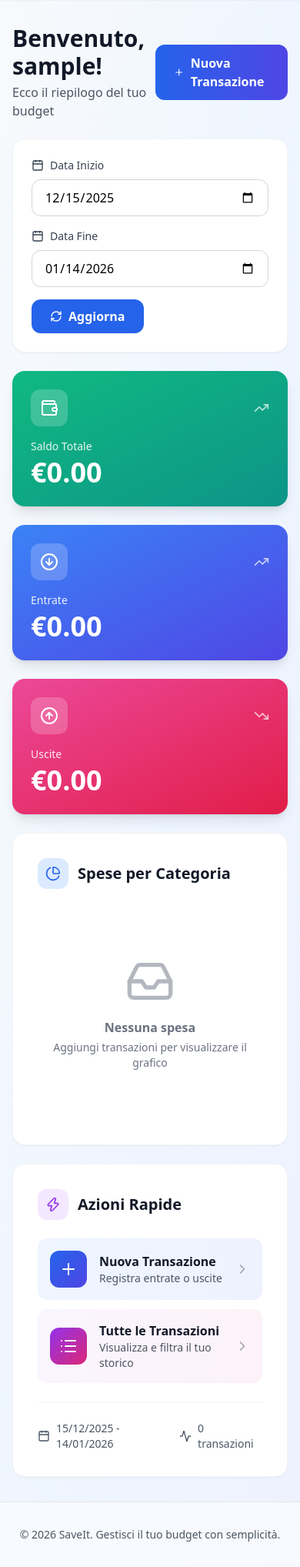
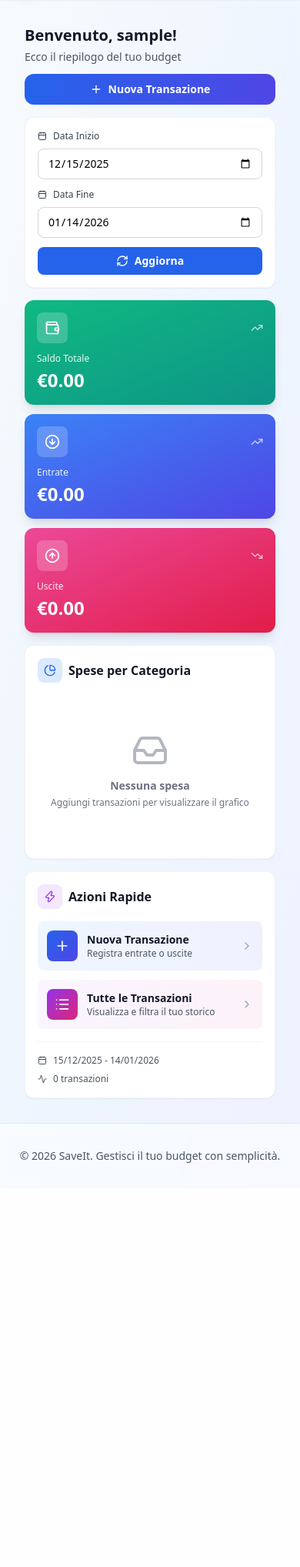
Before and after one commit to Orfico/saveit, a Django app: page / in a window 390 px wide. Shown: the part 65-2101 px from the top of the page at 77% size. After the commit the page ends 1576 px from the top, so only its background shows below. Run offline with Django 5.2, Linux system fonts and the light colour scheme; the visitor is signed in with stand-in values (Sample User, id 1); data that the repository does not hold is empty; some libraries are stand-ins or nearby versions.

Commit message:
improved Dashboard responsiveness

```diff
--- a/templates/base.html
+++ b/templates/base.html
@@ -5,6 +5,7 @@
     <meta name="viewport" content="width=device-width, initial-scale=1.0">
     <title>{% block title %}SaveIt{% endblock %}</title>
     <script src="https://cdn.tailwindcss.com"></script>
+
     <script>
         tailwind.config = {
             theme: {
@@ -27,6 +28,39 @@
             }
         }
     </script>
+        <!-- Fix per overflow orizzontale -->
+    <style>
+        /* Previene overflow orizzontale globalmente */
+        html, body {
+            max-width: 100vw;
+            overflow-x: hidden;
+        }
+
+        /* Forza tutti i container a rispettare la larghezza del viewport */
+        * {
+            max-width: 100%;
+        }
+
+        /* Eccezione per elementi che devono essere più larghi del parent */
+        .max-w-7xl, .max-w-6xl, .max-w-5xl, .max-w-4xl {
+            max-width: 100% !important;
+            padding-left: 1rem;
+            padding-right: 1rem;
+        }
+
+        /* Fix per tabelle responsive */
+        table {
+            display: block;
+            overflow-x: auto;
+            white-space: nowrap;
+        }
+
+        /* Fix per grafici Chart.js */
+        canvas {
+            max-width: 100% !important;
+            height: auto !important;
+        }
+    </style>
     <!-- Lucide Icons -->
     <script src="https://unpkg.com/lucide@latest"></script>
     <style>
--- a/templates/core/dashboard.html
+++ b/templates/core/dashboard.html
@@ -3,149 +3,155 @@
 {% block title %}Dashboard - SaveIt{% endblock %}
 
 {% block content %}
-<div class="space-y-6">
+<div class="space-y-4 sm:space-y-6 px-4 sm:px-0">
     <!-- Header -->
-    <div class="flex items-center justify-between">
+    <div class="flex flex-col sm:flex-row sm:items-center sm:justify-between gap-3 sm:gap-4">
         <div>
-            <h1 class="text-3xl font-bold text-gray-900">Benvenuto, {{ user.username }}!</h1>
-            <p class="text-gray-600 mt-1">Ecco il riepilogo del tuo budget</p>
+            <h1 class="text-xl sm:text-2xl lg:text-3xl font-bold text-gray-900">Benvenuto, {{ user.username }}!</h1>
+            <p class="text-sm sm:text-base text-gray-600 mt-1">Ecco il riepilogo del tuo budget</p>
         </div>
+        <!-- Bottone compatto su mobile -->
         <a href="{% url 'core:transaction_create' %}"
-           class="flex items-center gap-2 px-6 py-3 bg-gradient-to-r from-blue-600 to-indigo-600 text-white rounded-xl hover:shadow-lg font-semibold transition-all">
-            <i data-lucide="plus" class="w-5 h-5"></i>
-            <span>Nuova Transazione</span>
+           class="flex items-center justify-center sm:justify-start gap-2 px-4 py-2.5 sm:px-6 sm:py-3 bg-gradient-to-r from-blue-600 to-indigo-600 text-white rounded-xl hover:shadow-lg font-semibold transition-all w-full sm:w-auto">
+            <i data-lucide="plus" class="w-4 h-4 sm:w-5 sm:h-5 flex-shrink-0"></i>
+            <span class="text-sm sm:text-base whitespace-nowrap">Nuova Transazione</span>
         </a>
     </div>
 
     <!-- Date Filter -->
-    <div class="bg-white rounded-2xl shadow-sm border border-gray-100 p-6">
-        <form method="GET" class="flex flex-wrap gap-4 items-end">
-            <div class="flex-1 min-w-[200px]">
-                <label class="block text-sm font-medium text-gray-700 mb-2 flex items-center gap-2">
-                    <i data-lucide="calendar" class="w-4 h-4"></i>
+    <div class="bg-white rounded-xl sm:rounded-2xl shadow-sm border border-gray-100 p-4 sm:p-6">
+        <form method="GET" class="flex flex-col sm:flex-row gap-3 sm:gap-4">
+            <div class="flex-1 min-w-0">
+                <label class="block text-xs sm:text-sm font-medium text-gray-700 mb-2 flex items-center gap-2">
+                    <i data-lucide="calendar" class="w-3 h-3 sm:w-4 sm:h-4"></i>
                     Data Inizio
                 </label>
                 <input type="date" name="start_date" value="{{ start_date|date:'Y-m-d' }}"
-                       class="w-full border border-gray-300 px-4 py-2.5 rounded-xl focus:ring-2 focus:ring-blue-500 focus:border-blue-500">
+                       class="w-full border border-gray-300 px-3 py-2 sm:px-4 sm:py-2.5 rounded-lg sm:rounded-xl text-sm focus:ring-2 focus:ring-blue-500 focus:border-blue-500">
             </div>
-            <div class="flex-1 min-w-[200px]">
-                <label class="block text-sm font-medium text-gray-700 mb-2 flex items-center gap-2">
-                    <i data-lucide="calendar" class="w-4 h-4"></i>
+            <div class="flex-1 min-w-0">
+                <label class="block text-xs sm:text-sm font-medium text-gray-700 mb-2 flex items-center gap-2">
+                    <i data-lucide="calendar" class="w-3 h-3 sm:w-4 sm:h-4"></i>
                     Data Fine
                 </label>
                 <input type="date" name="end_date" value="{{ end_date|date:'Y-m-d' }}"
-                       class="w-full border border-gray-300 px-4 py-2.5 rounded-xl focus:ring-2 focus:ring-blue-500 focus:border-blue-500">
+                       class="w-full border border-gray-300 px-3 py-2 sm:px-4 sm:py-2.5 rounded-lg sm:rounded-xl text-sm focus:ring-2 focus:ring-blue-500 focus:border-blue-500">
             </div>
-            <button type="submit"
-                    class="px-6 py-2.5 bg-blue-600 text-white rounded-xl hover:bg-blue-700 font-semibold shadow-sm hover:shadow-md transition-all flex items-center gap-2">
-                <i data-lucide="refresh-cw" class="w-4 h-4"></i>
-                Aggiorna
-            </button>
+            <div class="sm:self-end">
+                <button type="submit"
+                        class="w-full sm:w-auto px-4 py-2 sm:px-6 sm:py-2.5 bg-blue-600 text-white rounded-lg sm:rounded-xl hover:bg-blue-700 font-semibold shadow-sm hover:shadow-md transition-all flex items-center justify-center gap-2 text-sm">
+                    <i data-lucide="refresh-cw" class="w-4 h-4"></i>
+                    <span>Aggiorna</span>
+                </button>
+            </div>
         </form>
     </div>
 
     <!-- Stats Cards -->
-    <div class="grid grid-cols-1 md:grid-cols-3 gap-6">
+    <div class="grid grid-cols-1 sm:grid-cols-2 lg:grid-cols-3 gap-3 sm:gap-6">
         <!-- Balance -->
-        <div class="bg-gradient-to-br from-emerald-500 to-teal-600 rounded-2xl shadow-lg p-6 text-white transform hover:scale-105 transition-all">
-            <div class="flex items-center justify-between mb-4">
-                <div class="w-12 h-12 bg-white/20 rounded-xl flex items-center justify-center">
-                    <i data-lucide="wallet" class="w-6 h-6"></i>
+        <div class="bg-gradient-to-br from-emerald-500 to-teal-600 rounded-xl sm:rounded-2xl shadow-lg p-4 sm:p-6 text-white transform hover:scale-105 transition-all">
+            <div class="flex items-center justify-between mb-3 sm:mb-4">
+                <div class="w-10 h-10 sm:w-12 sm:h-12 bg-white/20 rounded-lg sm:rounded-xl flex items-center justify-center">
+                    <i data-lucide="wallet" class="w-5 h-5 sm:w-6 sm:h-6"></i>
                 </div>
-                <i data-lucide="trending-up" class="w-5 h-5 opacity-70"></i>
+                <i data-lucide="trending-up" class="w-4 h-4 sm:w-5 sm:h-5 opacity-70"></i>
             </div>
-            <p class="text-sm opacity-90 mb-1">Saldo Totale</p>
-            <p class="text-4xl font-bold">€{{ total_balance|floatformat:2 }}</p>
+            <p class="text-xs sm:text-sm opacity-90 mb-1">Saldo Totale</p>
+            <p class="text-2xl sm:text-3xl lg:text-4xl font-bold break-all">€{{ total_balance|floatformat:2 }}</p>
         </div>
 
         <!-- Income -->
-        <div class="bg-gradient-to-br from-blue-500 to-indigo-600 rounded-2xl shadow-lg p-6 text-white transform hover:scale-105 transition-all">
-            <div class="flex items-center justify-between mb-4">
-                <div class="w-12 h-12 bg-white/20 rounded-xl flex items-center justify-center">
-                    <i data-lucide="arrow-down-circle" class="w-6 h-6"></i>
+        <div class="bg-gradient-to-br from-blue-500 to-indigo-600 rounded-xl sm:rounded-2xl shadow-lg p-4 sm:p-6 text-white transform hover:scale-105 transition-all">
+            <div class="flex items-center justify-between mb-3 sm:mb-4">
+                <div class="w-10 h-10 sm:w-12 sm:h-12 bg-white/20 rounded-lg sm:rounded-xl flex items-center justify-center">
+                    <i data-lucide="arrow-down-circle" class="w-5 h-5 sm:w-6 sm:h-6"></i>
                 </div>
-                <i data-lucide="trending-up" class="w-5 h-5 opacity-70"></i>
+                <i data-lucide="trending-up" class="w-4 h-4 sm:w-5 sm:h-5 opacity-70"></i>
             </div>
-            <p class="text-sm opacity-90 mb-1">Entrate</p>
-            <p class="text-4xl font-bold">€{{ total_income|floatformat:2 }}</p>
+            <p class="text-xs sm:text-sm opacity-90 mb-1">Entrate</p>
+            <p class="text-2xl sm:text-3xl lg:text-4xl font-bold break-all">€{{ total_income|floatformat:2 }}</p>
         </div>
 
         <!-- Expenses -->
-        <div class="bg-gradient-to-br from-pink-500 to-rose-600 rounded-2xl shadow-lg p-6 text-white transform hover:scale-105 transition-all">
-            <div class="flex items-center justify-between mb-4">
-                <div class="w-12 h-12 bg-white/20 rounded-xl flex items-center justify-center">
-                    <i data-lucide="arrow-up-circle" class="w-6 h-6"></i>
+        <div class="bg-gradient-to-br from-pink-500 to-rose-600 rounded-xl sm:rounded-2xl shadow-lg p-4 sm:p-6 text-white transform hover:scale-105 transition-all sm:col-span-2 lg:col-span-1">
+            <div class="flex items-center justify-between mb-3 sm:mb-4">
+                <div class="w-10 h-10 sm:w-12 sm:h-12 bg-white/20 rounded-lg sm:rounded-xl flex items-center justify-center">
+                    <i data-lucide="arrow-up-circle" class="w-5 h-5 sm:w-6 sm:h-6"></i>
                 </div>
-                <i data-lucide="trending-down" class="w-5 h-5 opacity-70"></i>
+                <i data-lucide="trending-down" class="w-4 h-4 sm:w-5 sm:h-5 opacity-70"></i>
             </div>
-            <p class="text-sm opacity-90 mb-1">Uscite</p>
-            <p class="text-4xl font-bold">€{{ total_expenses|floatformat:2 }}</p>
+            <p class="text-xs sm:text-sm opacity-90 mb-1">Uscite</p>
+            <p class="text-2xl sm:text-3xl lg:text-4xl font-bold break-all">€{{ total_expenses|floatformat:2 }}</p>
         </div>
     </div>
 
     <!-- Charts -->
-    <div class="grid lg:grid-cols-2 gap-6">
+    <div class="grid lg:grid-cols-2 gap-4 sm:gap-6">
         <!-- Pie Chart -->
-        <div class="bg-white rounded-2xl shadow-sm border border-gray-100 p-8">
-            <div class="flex items-center gap-3 mb-6">
-                <div class="w-10 h-10 bg-blue-100 rounded-xl flex items-center justify-center">
-                    <i data-lucide="pie-chart" class="w-5 h-5 text-blue-600"></i>
+        <div class="bg-white rounded-xl sm:rounded-2xl shadow-sm border border-gray-100 p-4 sm:p-6 lg:p-8">
+            <div class="flex items-center gap-2 sm:gap-3 mb-4 sm:mb-6">
+                <div class="w-8 h-8 sm:w-10 sm:h-10 bg-blue-100 rounded-lg sm:rounded-xl flex items-center justify-center flex-shrink-0">
+                    <i data-lucide="pie-chart" class="w-4 h-4 sm:w-5 sm:h-5 text-blue-600"></i>
                 </div>
-                <h3 class="text-xl font-bold text-gray-900">Spese per Categoria</h3>
+                <h3 class="text-base sm:text-lg lg:text-xl font-bold text-gray-900">Spese per Categoria</h3>
             </div>
             {% if pie_data %}
-                <canvas id="pieChart" width="400" height="400"></canvas>
+                <div class="relative w-full" style="max-width: 400px; margin: 0 auto;">
+                    <canvas id="pieChart"></canvas>
+                </div>
             {% else %}
-                <div class="text-center text-gray-500 py-16">
-                    <i data-lucide="inbox" class="w-16 h-16 mx-auto mb-4 opacity-50"></i>
-                    <p class="font-semibold">Nessuna spesa</p>
-                    <p class="text-sm mt-1">Aggiungi transazioni per visualizzare il grafico</p>
+                <div class="text-center text-gray-500 py-12 sm:py-16">
+                    <i data-lucide="inbox" class="w-12 h-12 sm:w-16 sm:h-16 mx-auto mb-3 sm:mb-4 opacity-50"></i>
+                    <p class="font-semibold text-sm sm:text-base">Nessuna spesa</p>
+                    <p class="text-xs sm:text-sm mt-1">Aggiungi transazioni per visualizzare il grafico</p>
                 </div>
             {% endif %}
         </div>
 
         <!-- Quick Actions -->
-        <div class="bg-white rounded-2xl shadow-sm border border-gray-100 p-8">
-            <div class="flex items-center gap-3 mb-6">
-                <div class="w-10 h-10 bg-purple-100 rounded-xl flex items-center justify-center">
-                    <i data-lucide="zap" class="w-5 h-5 text-purple-600"></i>
+        <div class="bg-white rounded-xl sm:rounded-2xl shadow-sm border border-gray-100 p-4 sm:p-6 lg:p-8">
+            <div class="flex items-center gap-2 sm:gap-3 mb-4 sm:mb-6">
+                <div class="w-8 h-8 sm:w-10 sm:h-10 bg-purple-100 rounded-lg sm:rounded-xl flex items-center justify-center flex-shrink-0">
+                    <i data-lucide="zap" class="w-4 h-4 sm:w-5 sm:h-5 text-purple-600"></i>
                 </div>
-                <h3 class="text-xl font-bold text-gray-900">Azioni Rapide</h3>
+                <h3 class="text-base sm:text-lg lg:text-xl font-bold text-gray-900">Azioni Rapide</h3>
             </div>
 
             <div class="space-y-3">
+                <!-- Link compatto su mobile -->
                 <a href="{% url 'core:transaction_create' %}"
-                   class="flex items-center gap-4 p-4 bg-gradient-to-r from-blue-50 to-indigo-50 hover:from-blue-100 hover:to-indigo-100 rounded-xl transition-all group">
-                    <div class="w-12 h-12 bg-gradient-to-br from-blue-600 to-indigo-600 rounded-xl flex items-center justify-center text-white group-hover:scale-110 transition-all">
-                        <i data-lucide="plus" class="w-6 h-6"></i>
+                   class="flex items-center gap-3 sm:gap-4 p-3 sm:p-4 bg-gradient-to-r from-blue-50 to-indigo-50 hover:from-blue-100 hover:to-indigo-100 rounded-lg sm:rounded-xl transition-all group">
+                    <div class="w-10 h-10 sm:w-12 sm:h-12 bg-gradient-to-br from-blue-600 to-indigo-600 rounded-lg sm:rounded-xl flex items-center justify-center text-white group-hover:scale-110 transition-all flex-shrink-0">
+                        <i data-lucide="plus" class="w-5 h-5 sm:w-6 sm:h-6"></i>
                     </div>
-                    <div class="flex-1">
-                        <p class="font-semibold text-gray-900">Nuova Transazione</p>
-                        <p class="text-sm text-gray-600">Registra entrate o uscite</p>
+                    <div class="flex-1 min-w-0">
+                        <p class="font-semibold text-gray-900 text-sm sm:text-base truncate">Nuova Transazione</p>
+                        <p class="text-xs sm:text-sm text-gray-600 truncate">Registra entrate o uscite</p>
                     </div>
-                    <i data-lucide="chevron-right" class="w-5 h-5 text-gray-400 group-hover:text-gray-600 group-hover:translate-x-1 transition-all"></i>
+                    <i data-lucide="chevron-right" class="w-4 h-4 sm:w-5 sm:h-5 text-gray-400 group-hover:text-gray-600 group-hover:translate-x-1 transition-all flex-shrink-0"></i>
                 </a>
 
                 <a href="{% url 'core:transaction_list' %}"
-                   class="flex items-center gap-4 p-4 bg-gradient-to-r from-purple-50 to-pink-50 hover:from-purple-100 hover:to-pink-100 rounded-xl transition-all group">
-                    <div class="w-12 h-12 bg-gradient-to-br from-purple-600 to-pink-600 rounded-xl flex items-center justify-center text-white group-hover:scale-110 transition-all">
-                        <i data-lucide="list" class="w-6 h-6"></i>
+                   class="flex items-center gap-3 sm:gap-4 p-3 sm:p-4 bg-gradient-to-r from-purple-50 to-pink-50 hover:from-purple-100 hover:to-pink-100 rounded-lg sm:rounded-xl transition-all group">
+                    <div class="w-10 h-10 sm:w-12 sm:h-12 bg-gradient-to-br from-purple-600 to-pink-600 rounded-lg sm:rounded-xl flex items-center justify-center text-white group-hover:scale-110 transition-all flex-shrink-0">
+                        <i data-lucide="list" class="w-5 h-5 sm:w-6 sm:h-6"></i>
                     </div>
-                    <div class="flex-1">
-                        <p class="font-semibold text-gray-900">Tutte le Transazioni</p>
-                        <p class="text-sm text-gray-600">Visualizza e filtra il tuo storico</p>
+                    <div class="flex-1 min-w-0">
+                        <p class="font-semibold text-gray-900 text-sm sm:text-base truncate">Tutte le Transazioni</p>
+                        <p class="text-xs sm:text-sm text-gray-600 truncate">Visualizza e filtra il tuo storico</p>
                     </div>
-                    <i data-lucide="chevron-right" class="w-5 h-5 text-gray-400 group-hover:text-gray-600 group-hover:translate-x-1 transition-all"></i>
+                    <i data-lucide="chevron-right" class="w-4 h-4 sm:w-5 sm:h-5 text-gray-400 group-hover:text-gray-600 group-hover:translate-x-1 transition-all flex-shrink-0"></i>
                 </a>
             </div>
 
-            <div class="mt-6 pt-6 border-t border-gray-100 flex items-center justify-between text-sm text-gray-600">
+            <div class="mt-4 sm:mt-6 pt-4 sm:pt-6 border-t border-gray-100 flex flex-col sm:flex-row sm:items-center sm:justify-between gap-2 text-xs sm:text-sm text-gray-600">
                 <div class="flex items-center gap-2">
-                    <i data-lucide="calendar" class="w-4 h-4"></i>
-                    <span>{{ start_date|date:"d/m/Y" }} - {{ end_date|date:"d/m/Y" }}</span>
+                    <i data-lucide="calendar" class="w-3 h-3 sm:w-4 sm:h-4 flex-shrink-0"></i>
+                    <span class="truncate">{{ start_date|date:"d/m/Y" }} - {{ end_date|date:"d/m/Y" }}</span>
                 </div>
                 <div class="flex items-center gap-2">
-                    <i data-lucide="activity" class="w-4 h-4"></i>
+                    <i data-lucide="activity" class="w-3 h-3 sm:w-4 sm:h-4 flex-shrink-0"></i>
                     <span>{{ transactions.count }} transazioni</span>
                 </div>
             </div>
@@ -176,6 +182,9 @@ document.addEventListener('DOMContentLoaded', function() {
     const data = pieData.map(item => Math.abs(item.total));
     const colors = pieData.map(item => item.category__color);
 
+    // Responsive font size
+    const isMobile = window.innerWidth < 640;
+
     new Chart(ctx, {
         type: 'doughnut',
         data: {
@@ -195,10 +204,14 @@ document.addEventListener('DOMContentLoaded', function() {
                 legend: {
                     position: 'bottom',
                     labels: {
-                        padding: 20,
+                        padding: isMobile ? 12 : 20,
                         usePointStyle: true,
-                        font: { size: 13, family: 'system-ui' },
-                        color: '#374151'
+                        font: {
+                            size: isMobile ? 11 : 13,
+                            family: 'system-ui'
+                        },
+                        color: '#374151',
+                        boxWidth: isMobile ? 8 : 12
                     }
                 },
                 tooltip: {
@@ -212,10 +225,10 @@ document.addEventListener('DOMContentLoaded', function() {
                         }
                     },
                     backgroundColor: 'rgba(0, 0, 0, 0.8)',
-                    padding: 12,
+                    padding: isMobile ? 8 : 12,
                     cornerRadius: 8,
-                    titleFont: { size: 14, weight: 'bold' },
-                    bodyFont: { size: 13 }
+                    titleFont: { size: isMobile ? 12 : 14, weight: 'bold' },
+                    bodyFont: { size: isMobile ? 11 : 13 }
                 }
             },
             cutout: '65%'
```
